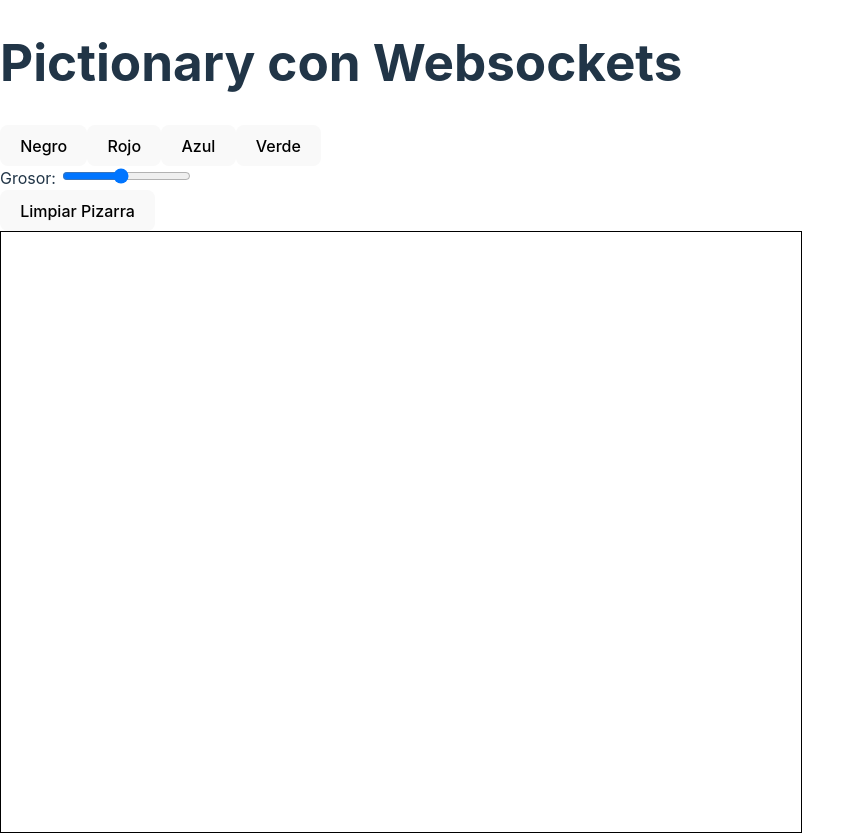
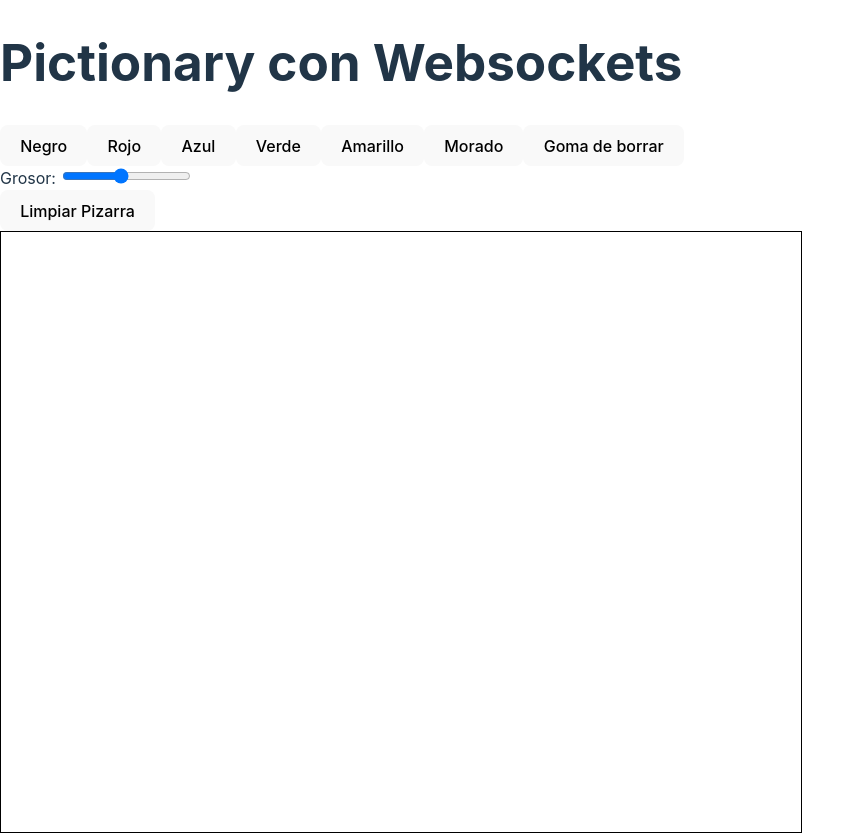
Before and after one commit to bbustaa/proyectoSTA, a React (Vite) app: page / in a window 1280 px wide. Shown: the whole page, without its empty margins (0-865 px from the left). Built offline with nearby package versions, Linux system fonts and the light colour scheme; no server answers.

Commit message:
He añadido más colorinchis, he forzado el fondo a ser blanco y hay una opción de goma de borrar

```diff
--- a/src/CanvasComponent.jsx
+++ b/src/CanvasComponent.jsx
@@ -49,6 +49,7 @@ const CanvasComponent = ({ onDibujo }) => {
     ctx.lineWidth = lineWidth;
     ctx.lineCap = 'round';
     ctx.strokeStyle = color;
+
   }, [color, lineWidth]);
 
   return (
@@ -59,6 +60,9 @@ const CanvasComponent = ({ onDibujo }) => {
         <button onClick={() => setColor('red')}>Rojo</button>
         <button onClick={() => setColor('blue')}>Azul</button>
         <button onClick={() => setColor('green')}>Verde</button>
+        <button onClick={() => setColor('yellow')}>Amarillo</button>
+        <button onClick={() => setColor('purple')}>Morado</button>
+        <button onClick={() => setColor('white')}>Goma de borrar</button>
       </div>
 
       {/* Selección del grosor */}
@@ -86,10 +90,16 @@ const CanvasComponent = ({ onDibujo }) => {
         onMouseMove={draw}
         onMouseUp={finishDrawing}
         onMouseLeave={finishDrawing}
-        style={{ border: '1px solid black' }}
-      />
+        style={{
+        backgroundColor: 'white',  // Fondo blanco para la pizarra
+        border: '1px solid black'   // Borde visible
+  }}
+/>
+
     </div>
   );
 };
 
+
+
 export default CanvasComponent;
```
